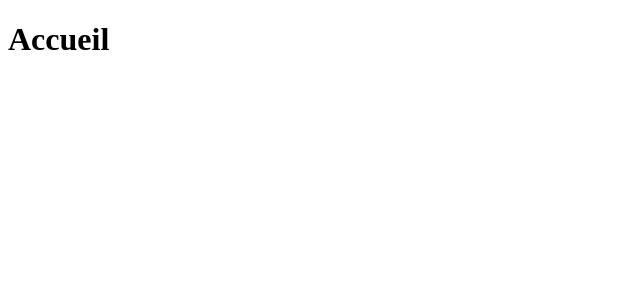
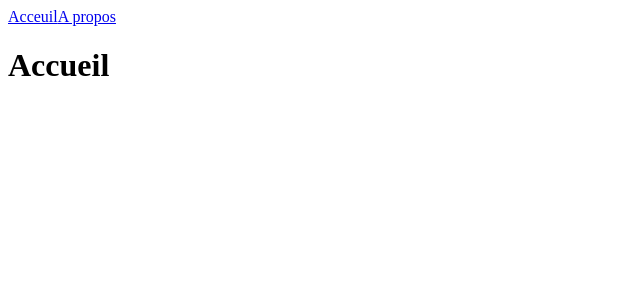
Before and after one commit to adelwebdev/REACT_JAVASCRIPT_FLAGS, a React (Create React App) app: page / in a window 1280 px wide. Shown: the top 300 px of the page, without its empty margins (0-640 px from the left). Built offline with nearby package versions, Linux system fonts and the light colour scheme.

Commit message:
Add files via upload

```diff
--- a/src/App.js
+++ b/src/App.js
@@ -1,12 +1,16 @@
 import React from "react";
 import { BrowserRouter, Switch, Route } from "react-router-dom";
+import About from "./pages/About";
 import Home from "./pages/Home";
+import NotFound from "./pages/NotFound";
 
 const App = () => {
   return (
     <BrowserRouter>
       <Switch>
-        <Route path="/" component={Home}></Route>
+        <Route path="/" exact component={Home}></Route>
+        <Route path="/ a-propos" exact component={About}></Route>
+        <Route component={NotFound}></Route>
       </Switch>
     </BrowserRouter>
   );
--- a/src/components/Navigation.js
+++ b/src/components/Navigation.js
@@ -4,10 +4,10 @@ import { NavLink } from "react-router-dom";
 const Navigation = () => {
   return (
     <div className="navigation">
-      <NavLink exact to="/" activeClassName="nav-active">
-        Accueil
+      <NavLink exact to="/" activeClassname="nav-active">
+        Acceuil
       </NavLink>
-      <NavLink exact to="a-propos" activeClassName="nav-active">
+      <NavLink exact to=" a-propos" >
         A propos
       </NavLink>
     </div>
--- a/src/pages/About.js
+++ b/src/pages/About.js
@@ -1,8 +1,10 @@
 import React from "react";
+import Navigation from "../components/Navigation";
 
 const About = () => {
   return (
     <div>
+      <Navigation />
       <h1>A propos</h1>
       <br />
       <p>
--- a/src/pages/Home.js
+++ b/src/pages/Home.js
@@ -1,6 +1,9 @@
+import Navigation from "../components/Navigation";
+
 const Home = () => {
   return (
     <div className="home">
+      <Navigation />
       <h1>Accueil</h1>
     </div>
   );
```
